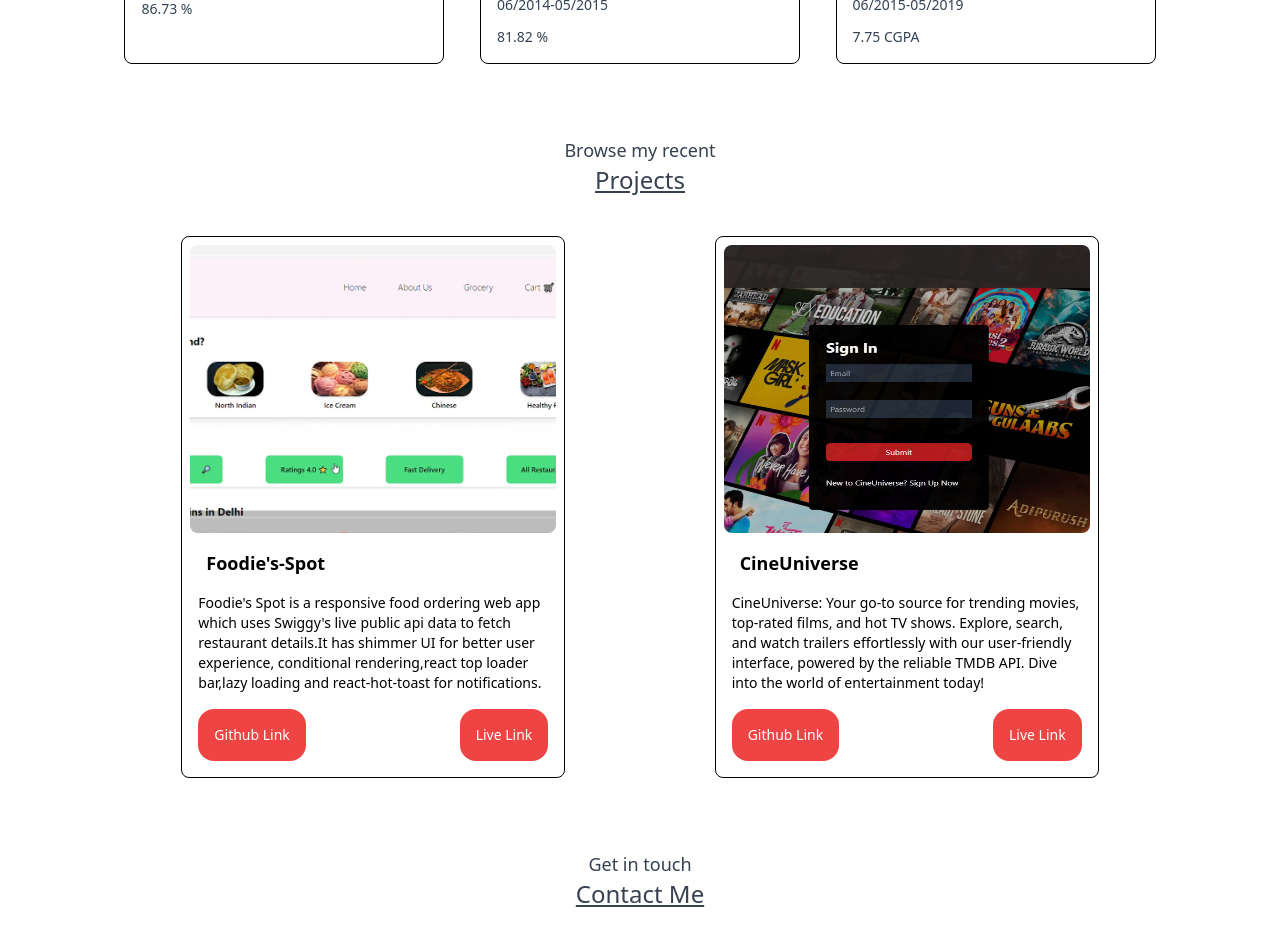
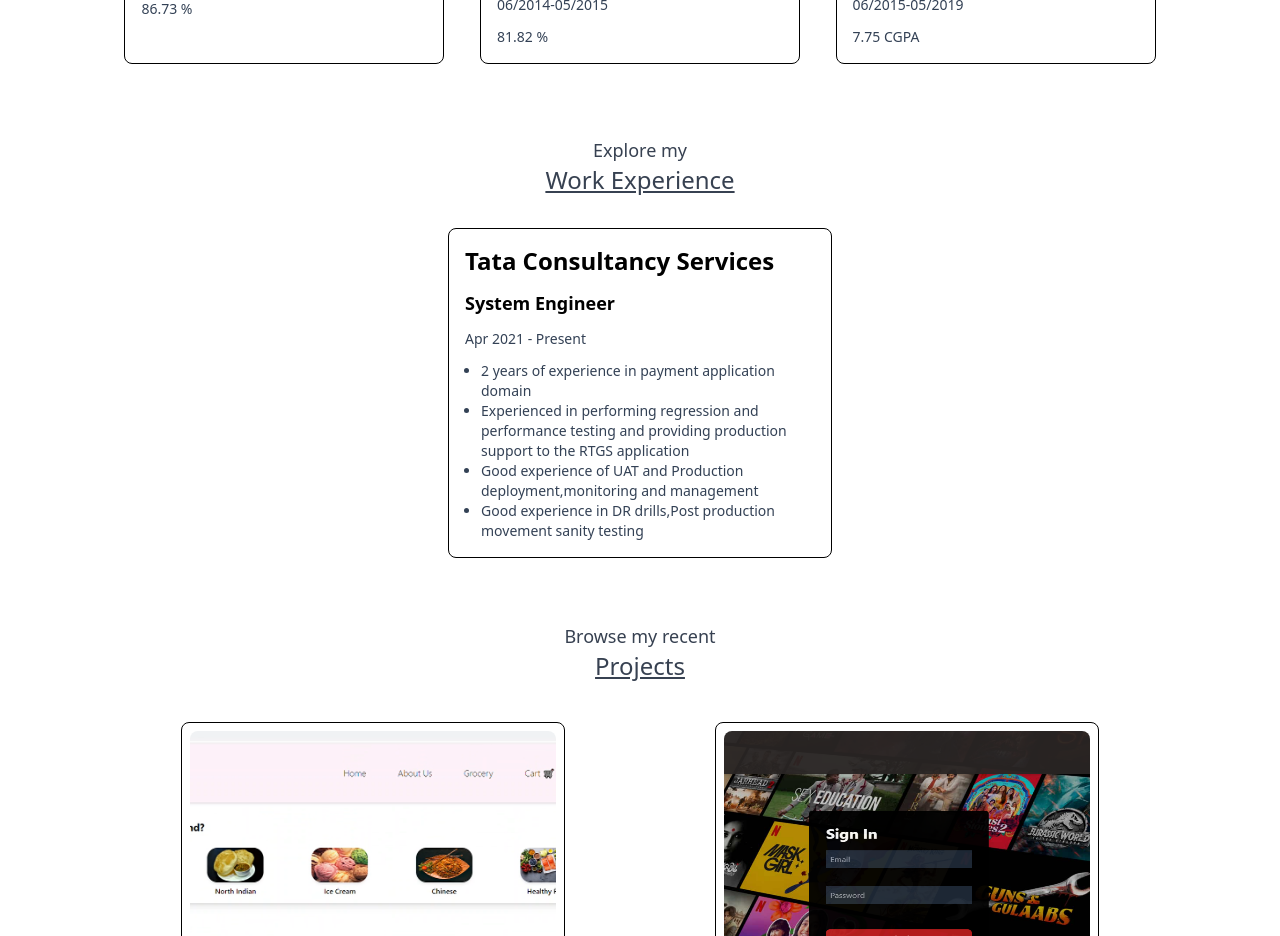
Before and after one commit to Kanavd55/My-portfolio, a React (Create React App) app: page / in a window 1280 px wide. Shown: the part 780-1716 px from the top of the page. Built offline with nearby package versions, Linux system fonts and the light colour scheme; no server answers.

Commit message:
Work section added

```diff
--- a/src/components/About.js
+++ b/src/components/About.js
@@ -38,7 +38,7 @@
             </div>
             <div className="flex justify-center mt-3">
               <a
-                href={require("../utils/Resume.pdf")}
+                href={require("../assets/Resume.pdf")}
                 download="Kanav's Resume"
                 className="rounded-2xl p-2 text-sm border hover:bg-black hover:text-white border-black m-2"
               >
--- a/src/components/Body.js
+++ b/src/components/Body.js
@@ -3,12 +3,14 @@
 import Projects from './Projects'
 import Education from './Education'
 import Contact from './Contact'
+import Work from './Work'
 
 const Body = () => {
   return (
     <div>
       <About/>
       <Education/>
+      <Work/>
       <Projects/>
       <Contact/>
     </div>
--- a/src/components/Contact.js
+++ b/src/components/Contact.js
@@ -3,7 +3,7 @@
 
 const Contact = () => {
   return (
-    <div className="w-10/12 mx-auto mt-16" id="education">
+    <div className="w-10/12 mx-auto mt-16" id="contact">
       <p className="text-center text-gray-700 text-lg">Get in touch</p>
       <p className="text-center text-gray-700 text-2xl underline mb-8">
         Contact Me
--- /dev/null
+++ b/src/components/Work.js
@@ -0,0 +1,30 @@
+import React from 'react'
+
+const Work = () => {
+  return (
+    <div className="w-10/12 mx-auto mt-16" id="work">
+      <p className="text-center text-gray-700 text-lg">Explore my</p>
+      <p className="text-center text-gray-700 text-2xl underline mb-8">
+        Work Experience
+      </p>
+      <div className="flex flex-wrap justify-around">
+        <div className='w-96 rounded-lg p-2 border border-black'>
+            <p className='font-bold text-2xl m-1 p-1'>Tata Consultancy Services</p>
+            <p className='text-lg font-semibold m-1 p-1'>System Engineer</p>
+            <p className='text-sm text-slate-700 m-1 p-1'>Apr 2021 - Present</p>
+            <p className='text-sm text-slate-700 m-1 p-1'>
+                <ul className='list-disc pl-2 ml-2'>
+                    <li>2 years of experience in payment application domain</li>
+                    <li>Experienced in performing regression and performance testing and providing production support to the RTGS application</li>
+                    <li>Good experience of UAT and Production deployment,monitoring and management</li>
+                    <li>Good experience in DR drills,Post production movement sanity testing</li>
+                </ul>
+            </p>
+        </div>
+      </div>
+
+    </div>
+  )
+}
+
+export default Work
```
Also changed, not shown: 1 other file (tests, documents, lock files or other folders).
